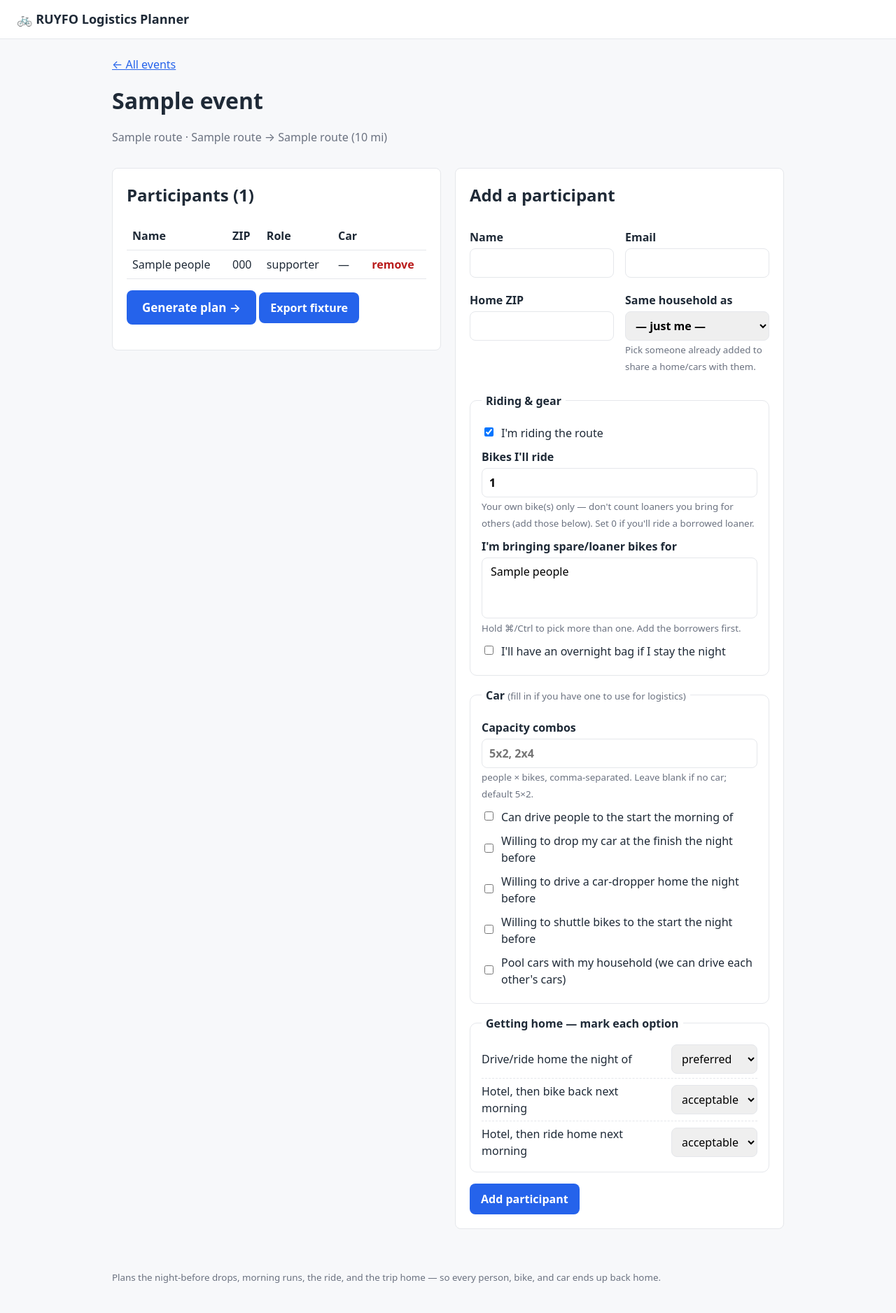
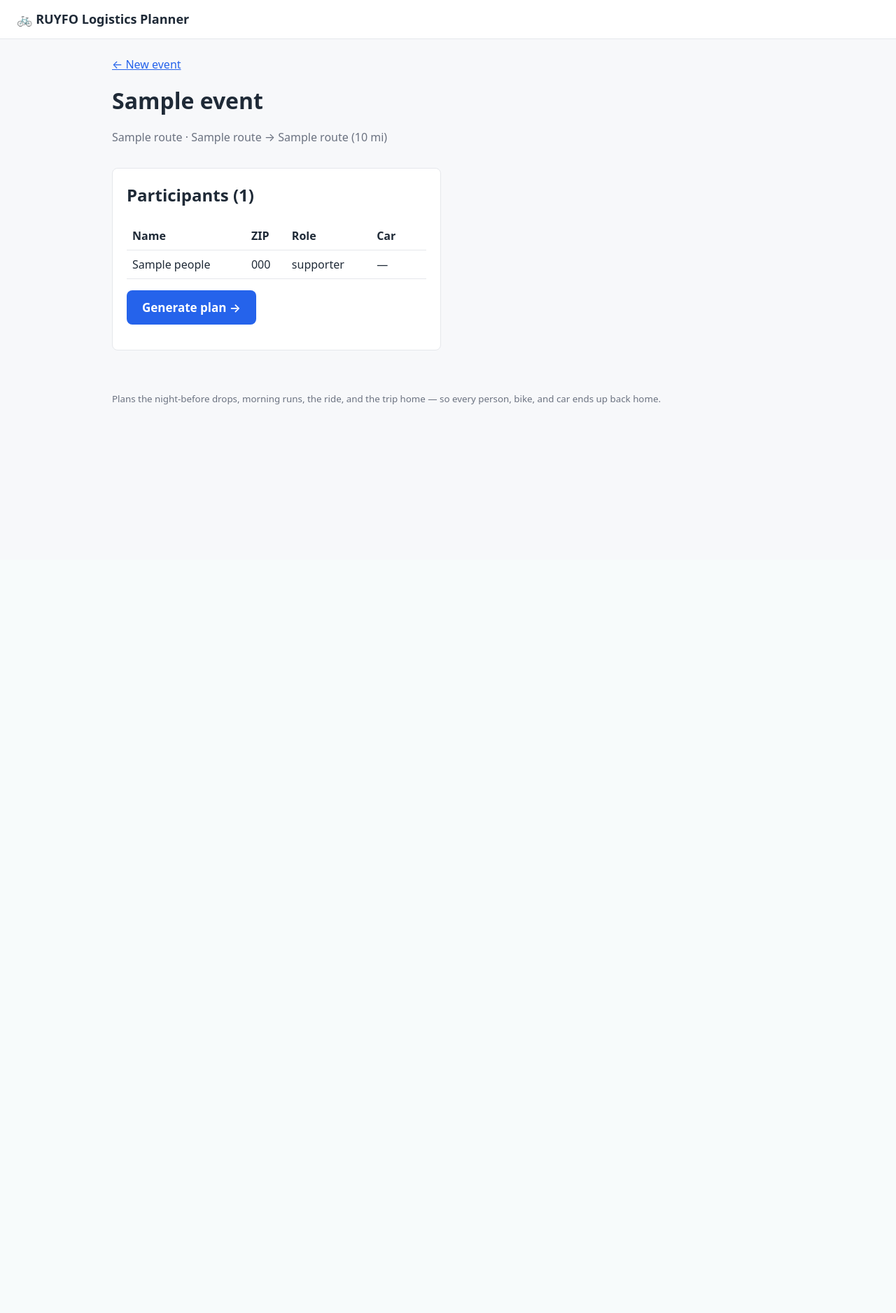
Before and after one commit to fantashley/ruyfo-planner, a FastAPI app: template app/templates/event.html in a window 1280 px wide. Shown: the whole page at 70% size. After the commit the page ends 578 px from the top, so only its background shows below. Run offline with FastAPI, Linux system fonts and the light colour scheme; the template is opened without the code that fills it: most values are stand-ins (such as "Sample title", 1, 10 or a date in 2020).

Commit message:
Add capability links for event access

```diff
--- a/app/main.py
+++ b/app/main.py
@@ -2,15 +2,18 @@
 
 from __future__ import annotations
 
+from dataclasses import dataclass
 import json
 import re
 from pathlib import Path
 from typing import Any
+from urllib.parse import quote
 
 from fastapi import FastAPI, Form, Request
 from fastapi.responses import HTMLResponse, RedirectResponse, Response
 from fastapi.staticfiles import StaticFiles
 from fastapi.templating import Jinja2Templates
+from sqlalchemy import or_
 from sqlmodel import select
 
 from . import geo
@@ -694,11 +697,93 @@ def _checkbox(value: str | None) -> bool:
     return value is not None
 
 
+@dataclass(frozen=True)
+class EventAccess:
+    event: Event
+    role: str
+
+
+def _event_path(ev: Event, suffix: str = "", role: str = "organizer") -> str:
+    token = {
+        "organizer": ev.organizer_token,
+        "participant": ev.participant_token,
+        "readonly": ev.readonly_token,
+    }[role]
+    return f"/e/{token}{suffix}"
+
+
+def _external_url(request: Request, path: str) -> str:
+    scheme = request.headers.get("x-forwarded-proto", request.url.scheme).split(",")[0].strip()
+    host = request.headers.get("x-forwarded-host") or request.headers.get("host")
+    if not host:
+        return path
+    return f"{scheme}://{host}{path}"
+
+
+def _resolve_event_access(token: str) -> EventAccess | None:
+    with get_session() as s:
+        ev = s.exec(
+            select(Event).where(
+                or_(
+                    Event.organizer_token == token,
+                    Event.participant_token == token,
+                    Event.readonly_token == token,
+                )
+            )
+        ).first()
+        if ev is None:
+            return None
+        role = "readonly"
+        if token == ev.organizer_token:
+            role = "organizer"
+        elif token == ev.participant_token:
+            role = "participant"
+        return EventAccess(event=ev, role=role)
+
+
+def _people_for_event(event_id: int) -> list[Participant]:
+    with get_session() as s:
+        return s.exec(
+            select(Participant).where(Participant.event_id == event_id)
+        ).all()
+
+
+def _event_page_context(
+    request: Request,
+    access: EventAccess,
+    people: list[Participant],
+    error: str | None = None,
+) -> dict[str, Any]:
+    ev = access.event
+    route = get_route(ev.route_key)
+    household_mates: dict[int, list[str]] = {}
+    for p in people:
+        key = p.household or str(p.id)
+        mates = [
+            q.name for q in people
+            if q.id != p.id and (q.household or str(q.id)) == key
+        ]
+        household_mates[p.id] = mates
+    return {
+        "request": request,
+        "event": ev,
+        "route": route,
+        "people": people,
+        "household_mates": household_mates,
+        "error": error,
+        "access_role": access.role,
+        "can_add_participants": access.role in ("organizer", "participant"),
+        "can_manage_event": access.role == "organizer",
+        "event_url": lambda suffix="", role=access.role: _event_path(ev, suffix, role),
+        "share_url": lambda suffix="", role=access.role: _external_url(
+            request, _event_path(ev, suffix, role)
+        ),
+    }
+
+
 @app.get("/", response_class=HTMLResponse)
 def index(request: Request):
-    with get_session() as s:
-        events = s.exec(select(Event)).all()
-    return templates.TemplateResponse(request, "index.html", {"events": events})
+    return templates.TemplateResponse(request, "index.html", {})
 
 
 @app.post("/events")
@@ -709,38 +794,24 @@ def create_event(name: str = Form(...), route_key: str = Form(...),
         s.add(ev)
         s.commit()
         s.refresh(ev)
-    return RedirectResponse(f"/events/{ev.id}", status_code=303)
+    return RedirectResponse(_event_path(ev), status_code=303)
 
 
 @app.get("/events/{event_id}", response_class=HTMLResponse)
 def event_page(request: Request, event_id: int, error: str | None = None):
-    with get_session() as s:
-        ev = s.get(Event, event_id)
-        if ev is None:
-            return RedirectResponse("/", status_code=303)
-        people = s.exec(
-            select(Participant).where(Participant.event_id == event_id)
-        ).all()
-    route = get_route(ev.route_key)
-    # readable household-mates per participant (others sharing the same household)
-    household_mates: dict[int, list[str]] = {}
-    for p in people:
-        key = p.household or str(p.id)
-        mates = [
-            q.name for q in people
-            if q.id != p.id and (q.household or str(q.id)) == key
-        ]
-        household_mates[p.id] = mates
+    return RedirectResponse("/", status_code=303)
+
+
+@app.get("/e/{token}", response_class=HTMLResponse)
+def event_token_page(request: Request, token: str, error: str | None = None):
+    access = _resolve_event_access(token)
+    if access is None:
+        return RedirectResponse("/", status_code=303)
+    people = _people_for_event(access.event.id)
     return templates.TemplateResponse(
         request,
         "event.html",
-        {
-            "event": ev,
-            "route": route,
-            "people": people,
-            "household_mates": household_mates,
-            "error": error,
-        },
+        _event_page_context(request, access, people, error),
     )
 
 
@@ -767,12 +838,45 @@ def add_participant(
     pref_bikeback: str = Form("acceptable"),
     pref_ridehome: str = Form("acceptable"),
 ):
+    return RedirectResponse("/", status_code=303)
+
+
+@app.post("/e/{token}/participants")
+def add_participant_token(
+    token: str,
+    name: str = Form(...),
+    email: str = Form(""),
+    home_zip: str = Form(...),
+    household: str = Form(""),  # id of an existing participant to share a household with
+    is_rider: str | None = Form(None),
+    num_bikes: int = Form(1),
+    loaner_for: list[str] = Form(default=[]),  # ids of borrowers (multi-select)
+    has_overnight_bag: str | None = Form(None),
+    car_combos: str = Form(""),
+    willing_drop_car: str | None = Form(None),
+    willing_drop_bikes_at_start: str | None = Form(None),
+    willing_drive_dropper_home: str | None = Form(None),
+    can_drive_morning: str | None = Form(None),
+    is_sag_driver: str | None = Form(None),
+    share_household_car: str | None = Form(None),
+    sag_extra_miles: int = Form(20),
+    pref_tonight: str = Form("preferred"),
+    pref_bikeback: str = Form("acceptable"),
+    pref_ridehome: str = Form("acceptable"),
+):
+    access = _resolve_event_access(token)
+    if access is None:
+        return RedirectResponse("/", status_code=303)
+    if access.role not in ("organizer", "participant"):
+        return RedirectResponse(_event_path(access.event, role=access.role), status_code=303)
+    ev = access.event
+
     # validate the ZIP up front so we fail clearly rather than at solve time
     try:
         geo.latlon(home_zip)
     except geo.UnknownZip:
         return RedirectResponse(
-            f"/events/{event_id}?error=Unknown+ZIP+code+{geo.normalize_zip(home_zip)}",
+            f"{_event_path(ev, role=access.role)}?error=Unknown+ZIP+code+{quote(geo.normalize_zip(home_zip))}",
             status_code=303,
         )
 
@@ -792,13 +896,13 @@ def add_participant(
                 target = s.get(Participant, int(household))
             except (ValueError, TypeError):
                 target = None
-            if target is not None and target.event_id == event_id:
+            if target is not None and target.event_id == ev.id:
                 household_value = target.household or str(target.id)
         loaner_ids = ",".join(b for b in loaner_for if b)
         riding = _checkbox(is_rider)
 
         p = Participant(
-            event_id=event_id,
+            event_id=ev.id,
             name=name,
             email=email,
             home_zip=geo.normalize_zip(home_zip),
@@ -822,17 +926,28 @@ def add_participant(
         )
         s.add(p)
         s.commit()
-    return RedirectResponse(f"/events/{event_id}", status_code=303)
+    return RedirectResponse(_event_path(ev, role=access.role), status_code=303)
 
 
 @app.post("/events/{event_id}/participants/{pid}/delete")
 def delete_participant(event_id: int, pid: int):
+    return RedirectResponse("/", status_code=303)
+
+
+@app.post("/e/{token}/participants/{pid}/delete")
+def delete_participant_token(token: str, pid: int):
+    access = _resolve_event_access(token)
+    if access is None:
+        return RedirectResponse("/", status_code=303)
+    if access.role != "organizer":
+        return RedirectResponse(_event_path(access.event, role=access.role), status_code=303)
+
     with get_session() as s:
         p = s.get(Participant, pid)
-        if p is not None:
+        if p is not None and p.event_id == access.event.id:
             s.delete(p)
             s.commit()
-    return RedirectResponse(f"/events/{event_id}", status_code=303)
+    return RedirectResponse(_event_path(access.event), status_code=303)
 
 
 def _fixture_dict(ev: Event, people: list[Participant]) -> dict[str, Any]:
@@ -888,12 +1003,23 @@ def _fixture_dict(ev: Event, people: list[Participant]) -> dict[str, Any]:
 
 @app.get("/events/{event_id}/export")
 def export_fixture(event_id: int):
+    return RedirectResponse("/", status_code=303)
+
+
+@app.get("/e/{token}/export")
+def export_fixture_token(token: str):
+    access = _resolve_event_access(token)
+    if access is None:
+        return RedirectResponse("/", status_code=303)
+    if access.role != "organizer":
+        return RedirectResponse(_event_path(access.event, role=access.role), status_code=303)
+
     with get_session() as s:
-        ev = s.get(Event, event_id)
+        ev = s.get(Event, access.event.id)
         if ev is None:
             return RedirectResponse("/", status_code=303)
         people = s.exec(
-            select(Participant).where(Participant.event_id == event_id)
+            select(Participant).where(Participant.event_id == ev.id)
         ).all()
     body = json.dumps(_fixture_dict(ev, people), indent=2)
     slug = re.sub(r"[^a-z0-9]+", "_", ev.name.lower()).strip("_") or "roster"
@@ -906,12 +1032,21 @@ def export_fixture(event_id: int):
 
 @app.get("/events/{event_id}/plan", response_class=HTMLResponse)
 def plan_page(request: Request, event_id: int):
+    return RedirectResponse("/", status_code=303)
+
+
+@app.get("/e/{token}/plan", response_class=HTMLResponse)
+def plan_token_page(request: Request, token: str):
+    access = _resolve_event_access(token)
+    if access is None:
+        return RedirectResponse("/", status_code=303)
+
     with get_session() as s:
-        ev = s.get(Event, event_id)
+        ev = s.get(Event, access.event.id)
         if ev is None:
             return RedirectResponse("/", status_code=303)
         people = s.exec(
-            select(Participant).where(Participant.event_id == event_id)
+            select(Participant).where(Participant.event_id == ev.id)
         ).all()
 
     route = get_route(ev.route_key)
@@ -920,7 +1055,8 @@ def plan_page(request: Request, event_id: int):
             request,
             "plan.html",
             {"event": ev, "route": route,
-             "solution": None, "people": [], "empty": True},
+             "solution": None, "people": [], "empty": True,
+             "back_url": _event_path(ev, role=access.role)},
         )
 
     problem = Problem(
@@ -969,5 +1105,6 @@ def plan_page(request: Request, event_id: int):
             "unmet_count": len(unmet_lines),
             "unmet_tip": "\n".join(unmet_lines),
             "empty": False,
+            "back_url": _event_path(ev, role=access.role),
         },
     )
--- a/app/static/style.css
+++ b/app/static/style.css
@@ -59,11 +59,17 @@ button {
 button:hover { background: var(--accent-dark); }
 button.link { background: none; color: var(--accent); padding: 0; }
 button.link.danger { color: var(--danger); }
+button:disabled { cursor: default; opacity: .75; }
 .button {
   display: inline-block; text-decoration: none; background: var(--accent);
   color: #fff; padding: 10px 16px; border-radius: 8px; font-weight: 600;
 }
 .button.big { font-size: 17px; padding: 12px 22px; }
+
+.share-links { margin-top: 10px; }
+.share-row { display: flex; gap: 8px; align-items: center; margin-top: 4px; }
+.share-row input { margin-top: 0; min-width: 0; }
+.share-row button { flex: 0 0 auto; padding: 8px 12px; }
 
 .pref-row { display: flex; justify-content: space-between; align-items: center;
   gap: 12px; padding: 6px 0; border-bottom: 1px dashed var(--line); }
--- a/app/templates/event.html
+++ b/app/templates/event.html
@@ -1,7 +1,7 @@
 {% extends "base.html" %}
 {% block title %}{{ event.name }} — RUYFO{% endblock %}
 {% block content %}
-<p><a href="/">← All events</a></p>
+<p><a href="/">← New event</a></p>
 <h1>{{ event.name }}</h1>
 <p class="muted">
   {{ route.name }} · {{ route.start_name }} → {{ route.finish_name }}
@@ -27,9 +27,11 @@
           </td>
           <td>{% if p.has_car %}✓ {{ p.car_combos or "5x2" }}{% else %}—{% endif %}</td>
           <td>
-            <form method="post" action="/events/{{ event.id }}/participants/{{ p.id }}/delete">
+            {% if can_manage_event %}
+            <form method="post" action="{{ event_url('/participants/' ~ p.id ~ '/delete') }}">
               <button class="link danger" type="submit">remove</button>
             </form>
+            {% endif %}
           </td>
         </tr>
       {% endfor %}
@@ -40,14 +42,42 @@
     {% endif %}
 
     <p>
-      <a class="button big" href="/events/{{ event.id }}/plan">Generate plan →</a>
-      {% if people %}<a class="button" href="/events/{{ event.id }}/export">Export fixture</a>{% endif %}
+      <a class="button big" href="{{ event_url('/plan') }}">Generate plan →</a>
+      {% if can_manage_event and people %}<a class="button" href="{{ event_url('/export') }}">Export fixture</a>{% endif %}
     </p>
+
+    {% if can_manage_event %}
+    <details>
+      <summary>Share links</summary>
+      <p class="muted">Organizer links can manage the roster. Participant links can add people. Read-only links can view the roster and plan.</p>
+      <div class="share-links">
+        <label>Organizer link
+          <span class="share-row">
+            <input readonly value="{{ share_url(role='organizer') }}">
+            <button type="button" class="copy-link">Copy</button>
+          </span>
+        </label>
+        <label>Participant link
+          <span class="share-row">
+            <input readonly value="{{ share_url(role='participant') }}">
+            <button type="button" class="copy-link">Copy</button>
+          </span>
+        </label>
+        <label>Read-only link
+          <span class="share-row">
+            <input readonly value="{{ share_url(role='readonly') }}">
+            <button type="button" class="copy-link">Copy</button>
+          </span>
+        </label>
+      </div>
+    </details>
+    {% endif %}
   </section>
 
+  {% if can_add_participants %}
   <section class="card">
     <h2>Add a participant</h2>
-    <form method="post" action="/events/{{ event.id }}/participants">
+    <form method="post" action="{{ event_url('/participants') }}">
       <div class="grid2">
         <label>Name <input name="name" required></label>
         <label>Email <input name="email" type="email"></label>
@@ -130,6 +160,7 @@
       <button type="submit">Add participant</button>
     </form>
   </section>
+  {% endif %}
 </div>
 
 <script>
@@ -162,6 +193,34 @@
     [bikeback, ridehome].forEach(function (s) { if (s) s.addEventListener("change", syncBag); });
     syncBag();
   }
+
+  document.querySelectorAll(".copy-link").forEach(function (button) {
+    button.addEventListener("click", function () {
+      var input = button.parentElement.querySelector("input");
+      var value = input.value;
+      var copied = navigator.clipboard && window.isSecureContext
+        ? navigator.clipboard.writeText(value)
+        : new Promise(function (resolve, reject) {
+            input.focus();
+            input.select();
+            try {
+              document.execCommand("copy") ? resolve() : reject();
+            } catch (err) {
+              reject(err);
+            }
+          });
+
+      copied.then(function () {
+        var original = button.textContent;
+        button.textContent = "Copied";
+        button.disabled = true;
+        setTimeout(function () {
+          button.textContent = original;
+          button.disabled = false;
+        }, 1200);
+      });
+    });
+  });
 })();
 </script>
 {% endblock %}
--- a/app/templates/plan.html
+++ b/app/templates/plan.html
@@ -25,7 +25,7 @@
   <symbol id="i-bus" viewBox="0 0 24 24"><path d="M6 17m-2 0a2 2 0 1 0 4 0a2 2 0 1 0 -4 0"/><path d="M18 17m-2 0a2 2 0 1 0 4 0a2 2 0 1 0 -4 0"/><path d="M4 17h-2v-11a1 1 0 0 1 1 -1h14a5 7 0 0 1 5 7v5h-2m-4 0h-8"/><path d="M16 5l1.5 7l4.5 0"/><path d="M2 10h15"/></symbol>
 </svg>
 
-<p><a href="/events/{{ event.id }}">← Back to {{ event.name }}</a></p>
+<p><a href="{{ back_url }}">← Back to {{ event.name }}</a></p>
 <h1>Logistics plan</h1>
 <p class="muted">{{ route.name }}</p>
 
```
Also changed, not shown: app/db.py (+49 -0 lines), app/models.py (+9 -0 lines), app/templates/index.html (+0 -13 lines), tests/test_fixtures.py (+31 -2 lines).
